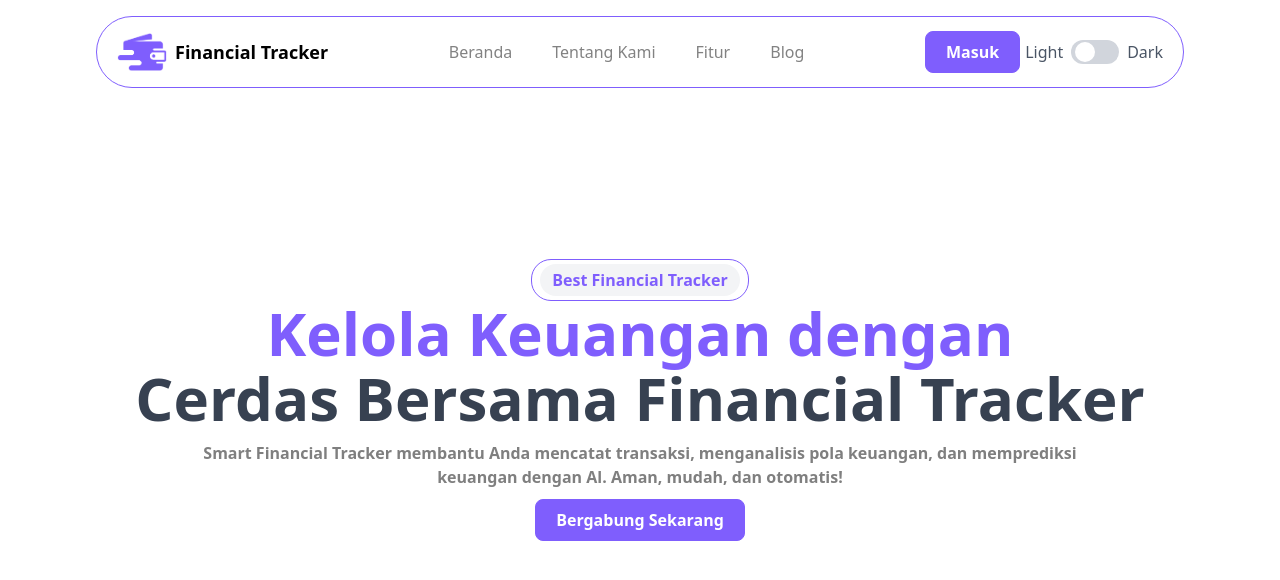
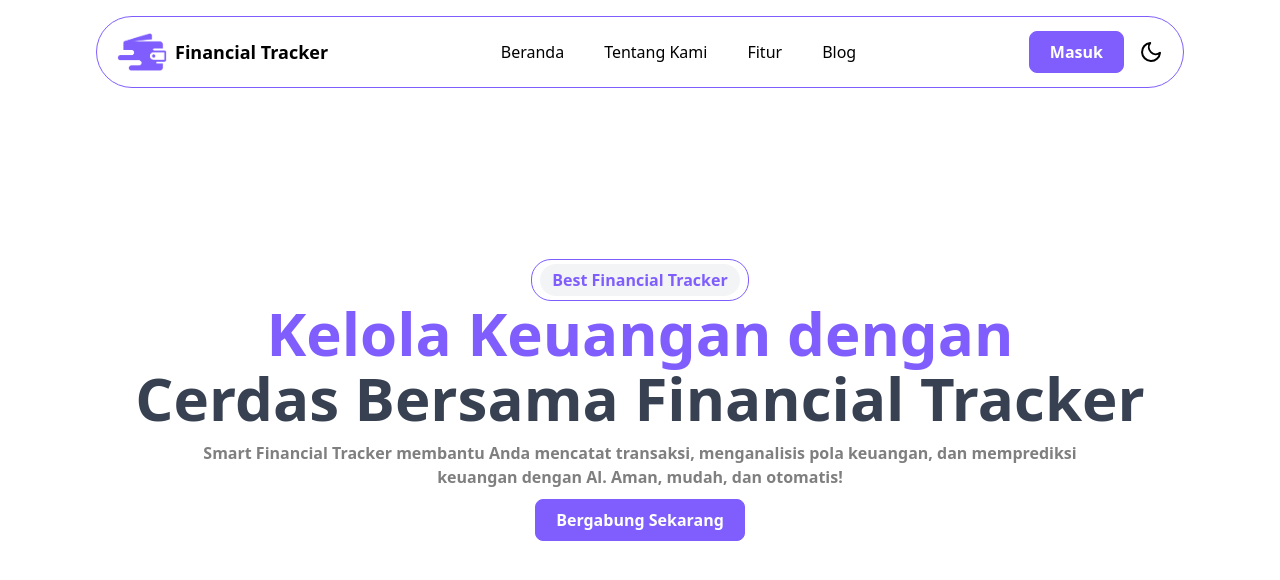
Before and after one commit to Randi-95/capstone2, a React (Vite) app: page / in a window 1280 px wide. Shown: the top 580 px of the page. Built offline with nearby package versions, Linux system fonts and the light colour scheme.

Commit message:
navbar responsive, toggle bar

```diff
--- a/component/elements/darkMode.jsx
+++ b/component/elements/darkMode.jsx
@@ -1,9 +1,11 @@
 import { useEffect, useState } from "react";
+import {Sun, Moon} from "react-feather"
 
 export default function DarkModeToggle() {
     const [darkMode, setDarkMode] = useState(() => {
         return localStorage.getItem("darkMode") === "enabled";
     });
+
 
     useEffect(() => {
         if (darkMode) {
@@ -15,27 +17,14 @@ export default function DarkModeToggle() {
         }
     }, [darkMode]);
 
+
+
     return (
-        <div className="flex items-center gap-2">
-            <span className="text-gray-600 dark:text-white">Light</span>
-            <input
-                type="checkbox"
-                checked={darkMode}
-                onChange={() => setDarkMode(!darkMode)}
-                className="toggle-checkbox hidden"
-                id="dark-toggle"
-            />
-            <label
-                htmlFor="dark-toggle"
-                className="cursor-pointer w-12 h-6 bg-gray-300 dark:bg-gray-600 rounded-full flex items-center p-1 transition duration-300"
-            >
-                <div
-                    className={`w-5 h-5 bg-white dark:bg-black rounded-full transform duration-300 ${
-                        darkMode ? "translate-x-6" : "translate-x-0"
-                    }`}
-                />
-            </label>
-            <span className="text-gray-600 dark:text-white">Dark</span>
+        <div
+            className="flex items-center gap-2 cursor-pointer"
+            onClick={() => setDarkMode(prev => !prev)}
+        >
+            {darkMode ? <Sun color="white" /> : <Moon color="black" />}
         </div>
     );
 }
--- a/component/fragments/home.jsx
+++ b/component/fragments/home.jsx
@@ -6,7 +6,7 @@ export const Home = (props) => {
     return (
         <div className="home w-full h-screen flex flex-col items-center justify-center dark:bg-black">
             <div className="title">
-                <button className="dark:bg-transparent bg-white py-1 px-2 border border-primary rounded-[20px]"><p className="dark: dark:bg-indigo-950 dark: text-primary font-[600] py-1 px-3 bg-gray-100 rounded-[20px]">Best Financial Tracker</p></button>
+                <button className="dark:bg-transparent bg-white py-1 px-2 border border-primary rounded-[20px]"><p className="dark:bg-indigo-900 dark:opacity-50 text-primary font-[600] py-1 px-3 bg-gray-100 rounded-[20px]">Best Financial Tracker</p></button>
             </div>
             <div className="content flex flex-col justify-center">
                 <p className="dark:text-gray-300 lg:text-[60px] md:text-[50px] text-[30px] sm:text-[40px] leading-[40px] md:leading-[65px]  text-center  font-[600] text-[#374151] px-[14px]"><span className="text-primary">Kelola Keuangan dengan</span> <br /> Cerdas Bersama Financial Tracker </p>
--- a/component/fragments/navbar.jsx
+++ b/component/fragments/navbar.jsx
@@ -1,10 +1,12 @@
 import React, { useEffect, useState } from "react";
 import Button from "../elements/Button";
 import DarkModeToggle from "../elements/darkMode";
+import {Menu, X} from 'react-feather'
 
 
 function Navbar() {
     const [scrolling, setScrolling] = useState(false);
+    const [isOpen, setOpen] = useState(false)
 
     useEffect(() => {
         const handleScroll = () => {
@@ -21,24 +23,36 @@ function Navbar() {
         };
     }, []);
 
+    const toggleMenu = () => {
+        setOpen(!isOpen)
+    }
+
     return (
-        <div className={`dark:bg-dark navbar fixed top-0 right-0 left-0 transition-all duration-[0.1s] w-[85%] mx-auto border border-primary mt-4 rounded-[20px] md:rounded-[50px] px-[20px] py-[10px] ${scrolling ? "bg-white shadow-lg" : "bg-white"}`}>
+        <div className={`z-40 dark:bg-dark navbar fixed top-0 right-0 left-0 transition-all duration-[0.1s] w-[85%] mx-auto border border-primary mt-4 rounded-[20px] md:rounded-[50px] px-[20px] py-[10px] ${scrolling ? "bg-white shadow-lg" : "bg-white"}`}>
             <div className="container-navbar flex justify-between items-center">
                 <div className="nav-logo flex items-center gap-2">
                     <img src="/img/logo-capstone.png" alt="" className="w-[50px]"/>
-                    <p className="font-[600] text-[13px] md:text-[18px] hidden md:block">Financial Tracker</p>
+                    <p className="font-[600] text-[13px] md:text-[18px] hidden md:block"> Financial Tracker</p>
                 </div>
-                <div className="navbar-nav hidden md:block">
-                    <ul className="flex gap-6 lg:gap-10">
-                        <li><a href=""><p className="text-[#828282] text-[16px] font-[500] hover:text-primary">Beranda</p></a></li>
-                        <li><a href=""><p className="text-[#828282] text-[16px] font-[500] hover:text-primary">Tentang Kami</p></a></li>
-                        <li><a href=""><p className="text-[#828282] text-[16px] font-[500] hover:text-primary">Fitur</p></a></li>
-                        <li><a href=""><p className="text-[#828282] text-[16px] font-[500] hover:text-primary">Blog</p></a></li>
+                <div className="navbar-nav md:block z-10 ">
+                    <ul className={`transition-all duration-300 dark:bg-primary dark:text-white z-40 flex gap-6 lg:gap-10 absolute flex-col right-0  ${isOpen ? "top-[69px] right-0 opacity-100 " : "top-[69px] right-[-900px] opacity-0" } shadow-lg px-10 py-5 bg-white rounded-b-2xl w-[250px] md:static md:flex-row md:w-auto md:top-0 md:py-0 md:px-0 md:bg-transparent md:dark:bg-transparent text-black md:opacity-100 md:shadow-none`}>
+                        <li><a href=""><p className="text-[16px] font-[500] hover:text-primary">Beranda</p></a></li>
+                        <li><a href=""><p className="text-[16px] font-[500] hover:text-primary">Tentang Kami</p></a></li>
+                        <li><a href=""><p className="text-[16px] font-[500] hover:text-primary">Fitur</p></a></li>
+                        <li><a href=""><p className="text-[16px] font-[500] hover:text-primary">Blog</p></a></li>
+                        <div className="button md:hidden">
+                            <Button bgColor='bg-primary dark:bg-violet-950' border='border-primary' hover='hover: dark:bg-violet-600' hoverText = 'group-hover:text-gray-300 ' >Masuk</Button>
+                        </div>
                     </ul>
                 </div>
-                <div className="navbar-button flex gap-[5px]">
-                    <Button bgColor='bg-primary' border='border-primary' hover='hover:bg-transparent' hoverText = 'group-hover:text-primary' >Masuk</Button>
+                <div className="navbar-button flex items-center gap-[15px]">
+                    <div className="button hidden md:block">
+                        <Button bgColor='bg-primary dark:bg-violet-950' border='border-primary' hover='hover: dark:bg-violet-600' hoverText = 'group-hover:text-gray-300 ' >Masuk</Button>
+                    </div>
                     <DarkModeToggle />
+                    <div className="menu-button cursor-pointer block md:hidden" onClick={toggleMenu}>
+                        {isOpen ?  <X className="dark:text-white" /> : <Menu className="dark:text-white" /> }
+                    </div>
                 </div>
             </div>
         </div>
--- a/package.json
+++ b/package.json
@@ -13,6 +13,7 @@
     "@tailwindcss/vite": "^4.0.9",
     "react": "^19.0.0",
     "react-dom": "^19.0.0",
+    "react-feather": "^2.0.10",
     "tailwindcss": "^4.0.9"
   },
   "devDependencies": {
```
Also changed, not shown: 1 other file (tests, documents, lock files or other folders).
